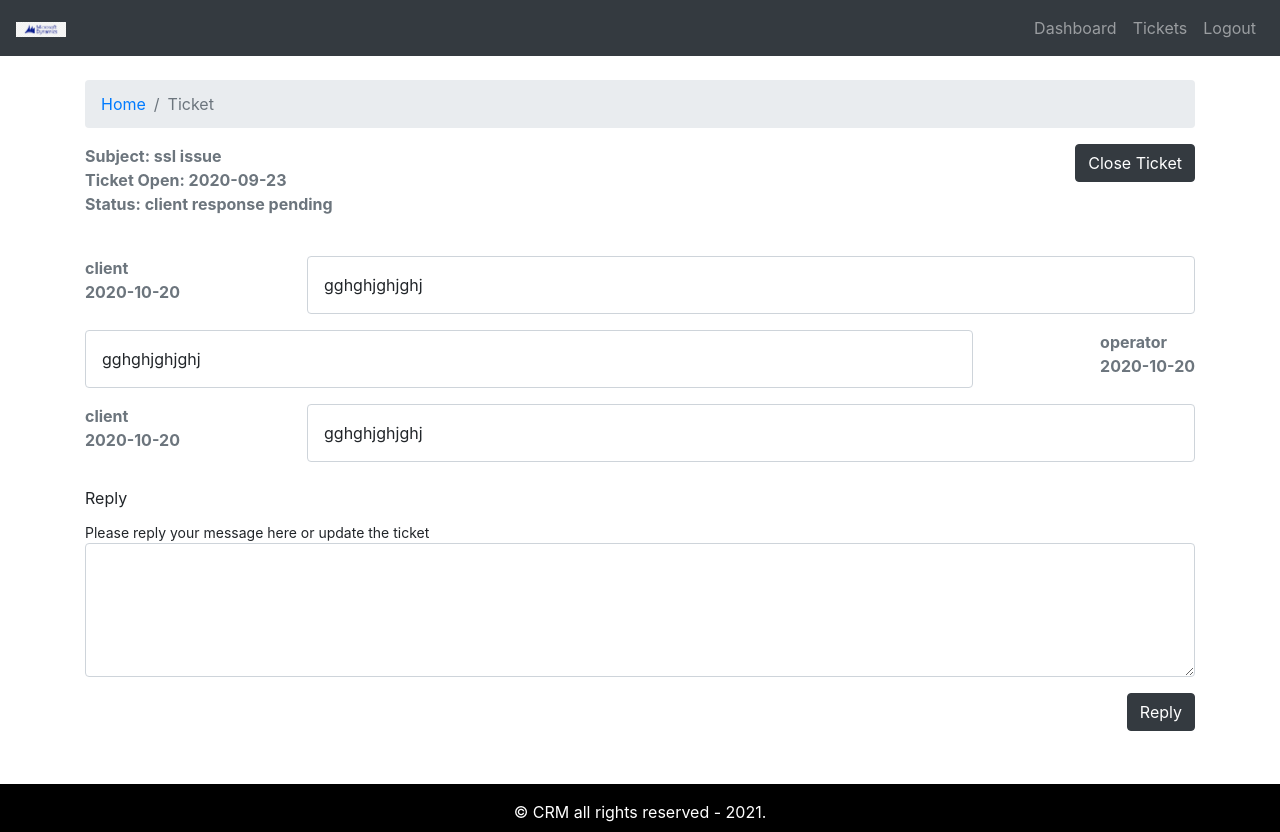
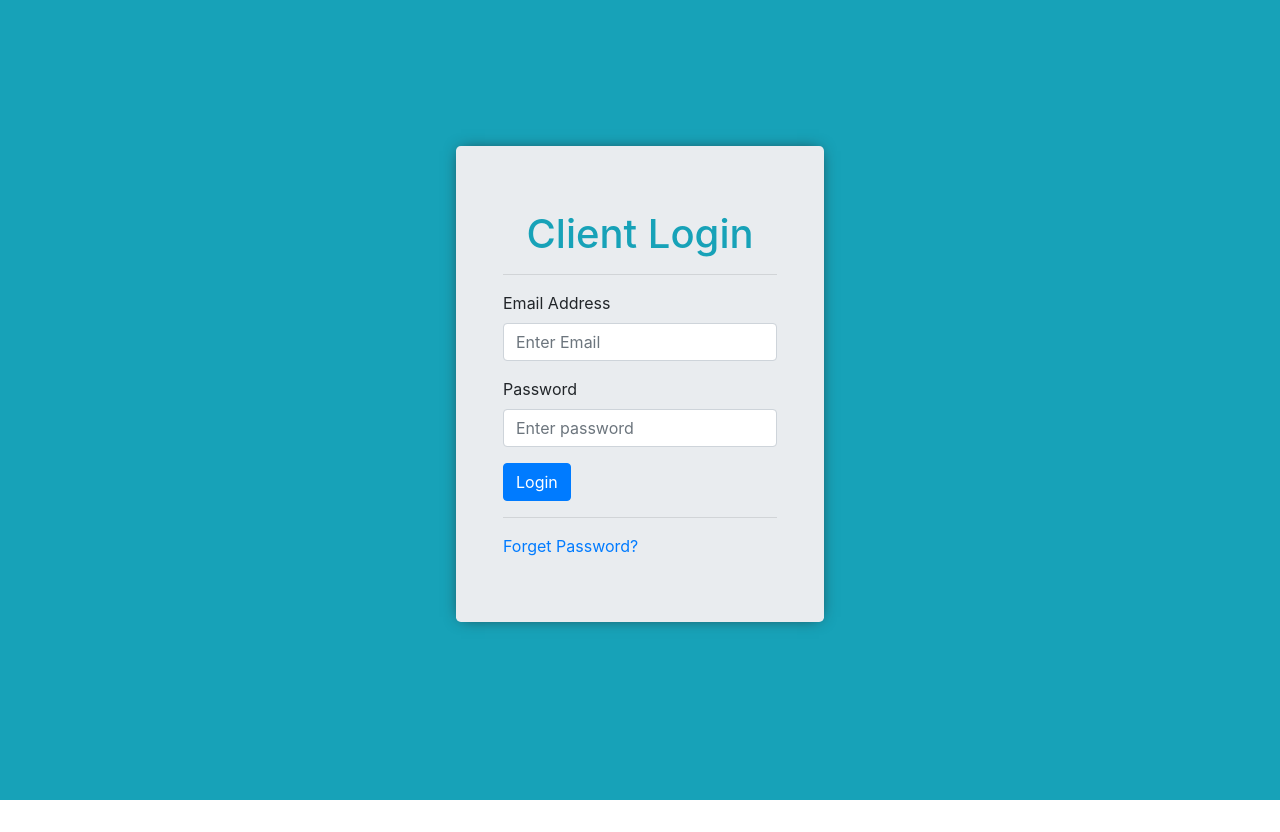
Before and after one commit to emilyzhanghan0104/crm-frontend, a React (Create React App) app: page / in a window 1280 px wide. After the commit the page ends 800 px from the top, so only its background shows below. Built offline with nearby package versions, Linux system fonts and the light colour scheme.

Commit message:
Add react-router-dom

```diff
--- a/package.json
+++ b/package.json
@@ -11,6 +11,8 @@
     "react": "^17.0.1",
     "react-bootstrap": "^1.4.3",
     "react-dom": "^17.0.1",
+    "react-router-bootstrap": "^0.25.0",
+    "react-router-dom": "^5.2.0",
     "react-scripts": "4.0.2",
     "web-vitals": "^1.0.1"
   },
--- a/src/App.js
+++ b/src/App.js
@@ -1,18 +1,34 @@
 import React from 'react';
+import { BrowserRouter as Router, Route, Switch, Link } from 'react-router-dom';
 
 import './App.css';
-import { Dashboard, AddTicket, TicketLists, Ticket } from './pages';
+import { Dashboard, AddTicket, TicketLists, Ticket, Entry } from './pages';
 import DefaultLayout from './layout/DefaultLayout';
+import { PrivateRoute } from './components';
 
 function App() {
   return (
-    <div>
-      <DefaultLayout>
-        {/*  <Dashboard /> */}
-        {/* <AddTicket /> */}
-        {/* <TicketLists /> */}
-        <Ticket />
-      </DefaultLayout>
+    <div className="App">
+      <Router>
+        <Switch>
+          <Route exact path="/">
+            <Entry />
+          </Route>
+
+          <PrivateRoute path="/dashboard">
+            <Dashboard />
+          </PrivateRoute>
+          <PrivateRoute path="/add-ticket">
+            <AddTicket />
+          </PrivateRoute>
+          <PrivateRoute path="/tickets">
+            <TicketLists />
+          </PrivateRoute>
+          <PrivateRoute path="/ticket/:tId">
+            <Ticket />
+          </PrivateRoute>
+        </Switch>
+      </Router>
     </div>
   );
 }
--- a/src/components/index.js
+++ b/src/components/index.js
@@ -6,3 +6,4 @@
 export { default as SearchForm } from './search-form/SearchForm.comp';
 export { default as MessageHistory } from './message-history/MessageHistory.comp';
 export { default as UpdateTicket } from './update-ticket/UpdateTicket.comp';
+export { default as PrivateRoute } from './private-route/PrivateRoute.comp';
--- /dev/null
+++ b/src/components/private-route/PrivateRoute.comp.js
@@ -0,0 +1,19 @@
+import React from 'react';
+import { Redirect, Route } from 'react-router-dom';
+import PropTypes from 'prop-types';
+
+import DefaultLayout from '../../layout/DefaultLayout';
+
+const isAuth = true;
+const PrivateRoute = ({ children, ...rest }) => (
+  <Route
+    {...rest}
+    render={() => (isAuth ? <DefaultLayout>{children}</DefaultLayout> : <Redirect to="/" />)}
+  />
+);
+
+PrivateRoute.propTypes = {
+  children: PropTypes.element.isRequired,
+};
+
+export default PrivateRoute;
--- a/src/components/ticket-table/TicketTable.comp.js
+++ b/src/components/ticket-table/TicketTable.comp.js
@@ -1,6 +1,8 @@
 import React from 'react';
 import { Table } from 'react-bootstrap';
+
 import PropTypes from 'prop-types';
+import { Link } from 'react-router-dom';
 
 const TicketTable = ({ tickets }) => (
   <Table hover bordered striped>
@@ -17,7 +19,9 @@
         tickets.map((ticket) => (
           <tr key={ticket.id}>
             <td>{ticket.id}</td>
-            <td>{ticket.subject}</td>
+            <td>
+              <Link to={`/ticket/${ticket.id}`}>{ticket.subject}</Link>
+            </td>
             <td>{ticket.status}</td>
             <td>{ticket.addedAt}</td>
           </tr>
--- a/src/layout/partials/Header.comp.js
+++ b/src/layout/partials/Header.comp.js
@@ -1,8 +1,18 @@
 import React from 'react';
-import { Navbar, Nav } from 'react-bootstrap';
+import { Navbar, Nav, Button } from 'react-bootstrap';
+import { useHistory } from 'react-router-dom';
+import { LinkContainer } from 'react-router-bootstrap';
+
 import logo from '../../assets/imgs/logo.png';
 
-const Header = () => (
+const Header = () => {
+  const history = useHistory();
+
+  const handleLogout = () => {
+    history.push('/');
+  };
+
+  return (
     <Navbar collapseOnSelect bg="dark" expand="md" variant="dark">
       <Navbar.Brand>
         <img src={logo} alt="logo" width="50px" />
@@ -10,12 +20,21 @@
       <Navbar.Toggle aria-controls="basic-navbar-nav" />
       <Navbar.Collapse id="basic-navbar-nav">
         <Nav className="ml-auto">
-        <Nav.Link href="/dashboard">Dashboard</Nav.Link>
-        <Nav.Link href="/tickets">Tickets</Nav.Link>
-        <Nav.Link href="/logout">Logout</Nav.Link>
+          <LinkContainer to="/dashboard">
+            <Nav.Link className="font-weight-bolder">Dashboard</Nav.Link>
+          </LinkContainer>
+          <LinkContainer className="font-weight-bolder" to="/tickets">
+            <Nav.Link>Tickets</Nav.Link>
+          </LinkContainer>
+          <LinkContainer to="/logout">
+            <Button variant="light" onClick={handleLogout}>
+              Logout
+            </Button>
+          </LinkContainer>
         </Nav>
       </Navbar.Collapse>
     </Navbar>
   );
+};
 
 export default Header;
--- a/src/pages/dashboard/Dashboard.page.js
+++ b/src/pages/dashboard/Dashboard.page.js
@@ -1,5 +1,6 @@
 import React from 'react';
 import { Container, Row, Col, Button } from 'react-bootstrap';
+import { LinkContainer } from 'react-router-bootstrap';
 
 import { TicketTable, PageBreadcrumb } from '../../components';
 import tickets from '../../assets/data/dummy-tickets.json';
@@ -13,9 +14,11 @@
     </Row>
     <Row>
       <Col className="text-center mt-5 mb-2">
-        <Button variant="dark" style={{ fontSize: '2rem', padding: '10px 30px' }}>
-          Add New Ticket
-        </Button>
+        <LinkContainer to="/add-ticket">
+          <Button variant="dark" style={{ fontSize: '2rem', padding: '10px 30px' }}>
+            Add New Ticket
+          </Button>
+        </LinkContainer>
       </Col>
     </Row>
     <Row>
--- a/src/pages/ticket-list/TicketLists.page.js
+++ b/src/pages/ticket-list/TicketLists.page.js
@@ -1,6 +1,8 @@
 import React, { useState, useEffect } from 'react';
 import { Container, Row, Col, Button } from 'react-bootstrap';
+import { LinkContainer } from 'react-router-bootstrap';
 import { PageBreadcrumb, SearchForm, TicketTable } from '../../components';
+
 import tickets from '../../assets/data/dummy-tickets.json';
 
 const TicketLists = () => {
@@ -31,7 +33,9 @@
       </Row>
       <Row className="mt-4">
         <Col>
-          <Button variant="dark">Add New Ticket</Button>
+          <LinkContainer to="/add-ticket">
+            <Button variant="dark">Add New Ticket</Button>
+          </LinkContainer>
         </Col>
         <Col className="text-right">
           <SearchForm handleOnChange={handleOnChange} str={str} />
--- a/src/pages/ticket/Ticket.page.js
+++ b/src/pages/ticket/Ticket.page.js
@@ -1,13 +1,20 @@
 import React, { useState, useEffect } from 'react';
 import { Button, Container, Row, Col } from 'react-bootstrap';
+import { useParams } from 'react-router-dom';
 
 import tickets from '../../assets/data/dummy-tickets.json';
 import { PageBreadcrumb, MessageHistory, UpdateTicket } from '../../components';
 
-const ticket = tickets[0];
 const Ticket = () => {
   const [msg, setMsg] = useState('');
-  useEffect(() => {}, [msg]);
+  const [ticket, setTicket] = useState('');
+  const { tId } = useParams();
+
+  useEffect(() => {
+    const foundTicket = tickets.find(({ id }) => parseInt(tId) === id);
+
+    setTicket(foundTicket);
+  }, [msg, tId]);
 
   const handleOnSubmit = () => {
     alert('form has been submitted');
@@ -36,9 +43,7 @@
         </Col>
       </Row>
       <Row className="mt-4">
-        <Col>
-          <MessageHistory msg={ticket.history} />
-        </Col>
+        <Col>{ticket.history && <MessageHistory msg={ticket.history} />}</Col>
       </Row>
       <Row className="mt-4">
         <Col>
```
Also changed, not shown: 1 other file (tests, documents, lock files or other folders). Lines whose indentation alone changed are shown as unchanged.
